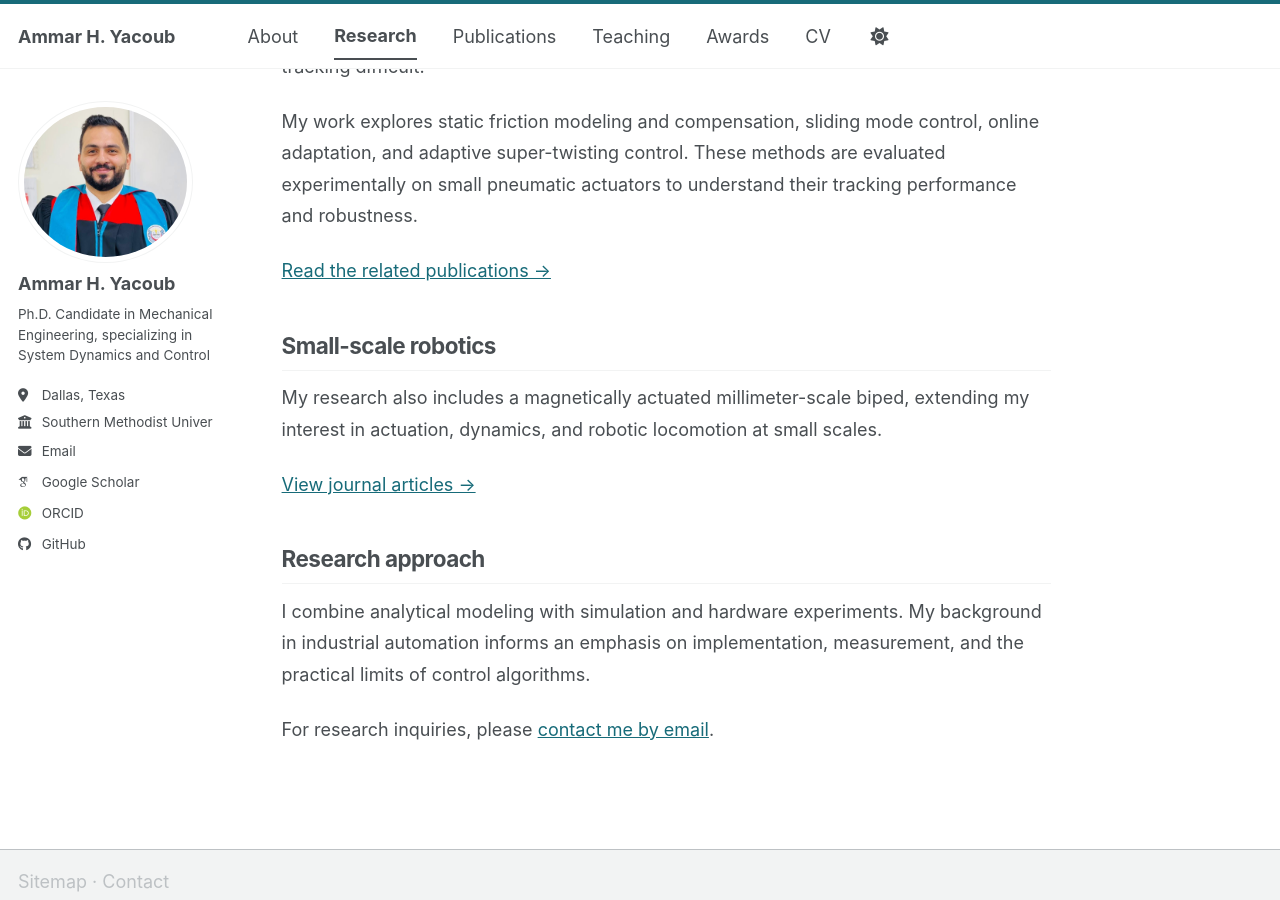
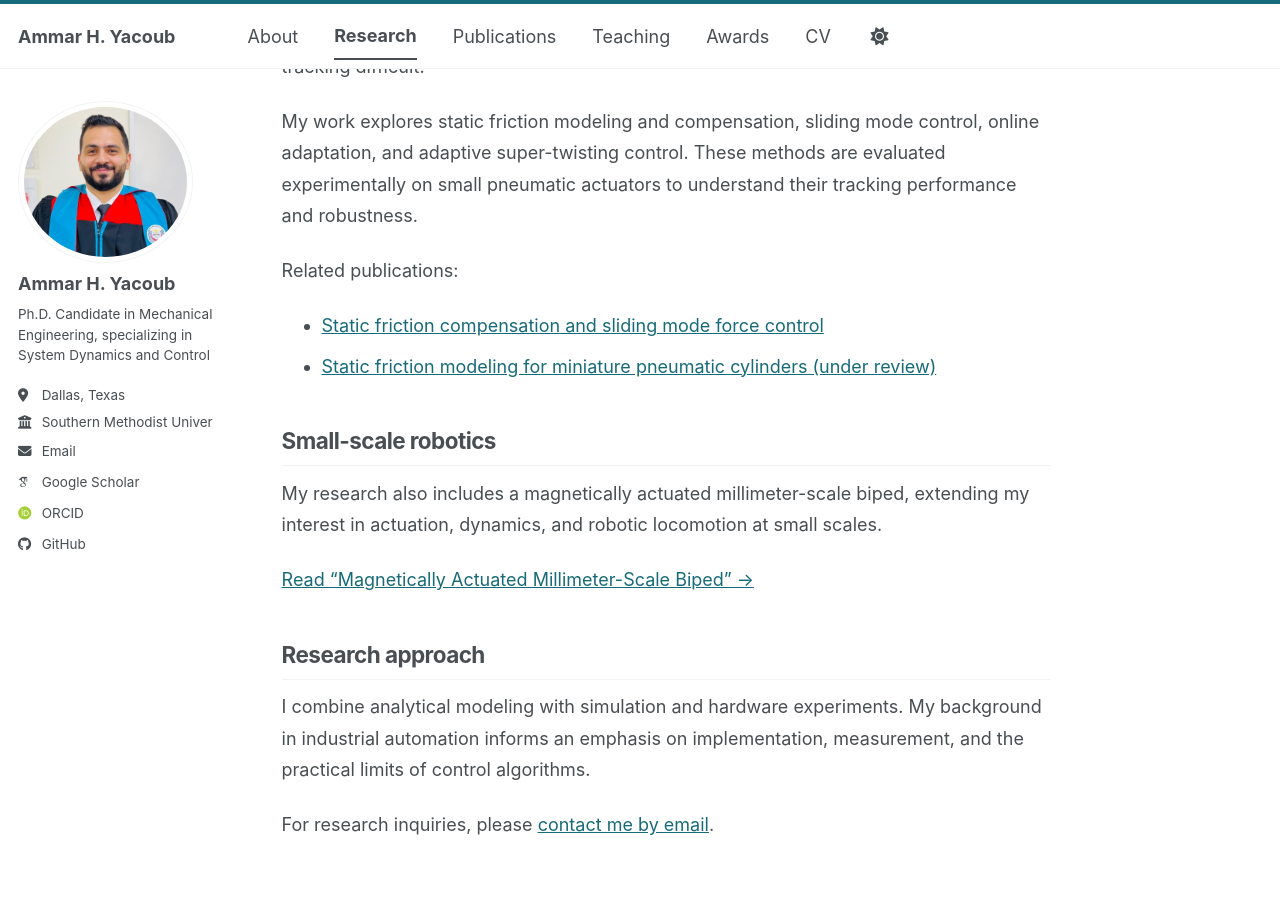
Before and after one commit to AmmarYacoub/AmmarYacoub.github.io, a Jekyll site: the page built from _pages/research.md, in a window 1280 px wide and 900 px high, scrolled down 780 px. Built offline with Jekyll 4.4.1, drawn with Linux system fonts in a browser that asks for light colours; some web fonts are replaced; a script bundle is joined from its source files by our own code; library files that are not in the unit come from our copies.

Commit message:
Link research topics directly to relevant publications

```diff
--- a/_pages/research.md
+++ b/_pages/research.md
@@ -22,13 +22,16 @@
 
 My work explores static friction modeling and compensation, sliding mode control, online adaptation, and adaptive super-twisting control. These methods are evaluated experimentally on small pneumatic actuators to understand their tracking performance and robustness.
 
-[Read the related publications →]({{ '/publications/' | relative_url }})
+Related publications:
+
+- [Static friction compensation and sliding mode force control]({{ '/publication/ACC' | relative_url }})
+- [Static friction modeling for miniature pneumatic cylinders (under review)]({{ '/publication/2015-10-01-paper-title-number-3' | relative_url }})
 
 ## Small-scale robotics
 
 My research also includes a magnetically actuated millimeter-scale biped, extending my interest in actuation, dynamics, and robotic locomotion at small scales.
 
-[View journal articles →]({{ '/publications/' | relative_url }})
+[Read “Magnetically Actuated Millimeter-Scale Biped” →]({{ '/publication/2009-10-01-paper-title-number-1' | relative_url }})
 
 ## Research approach
 
```
